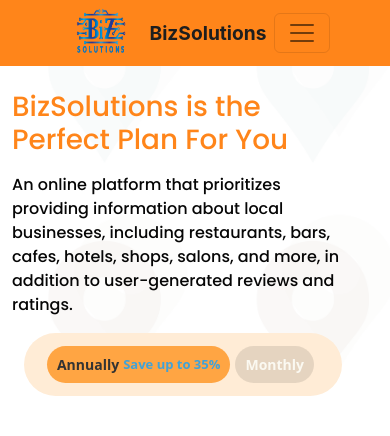
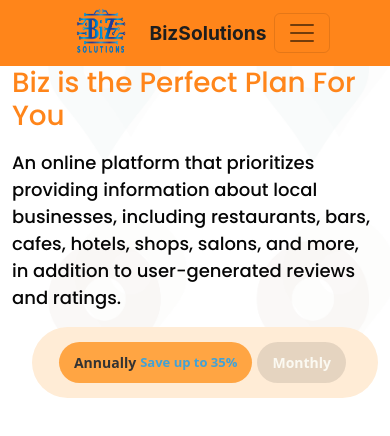
Before and after one commit to biz-admin-carlo/Bizsolutions, a React (Create React App) app: page /pricing in a window 390 px wide. Shown: the top 436 px of the page. Built offline with nearby package versions, Linux system fonts and the light colour scheme; no server answers.

Commit message:
updated pricing.js

```diff
--- a/src/assets/styles/AppInformation.css
+++ b/src/assets/styles/AppInformation.css
@@ -1,8 +1,25 @@
 .app-landing-page {
-	background-image: url(../app-landing-page-bg.png);
-	background-size: cover;
-	background-position: center;
-	background-repeat: no-repeat;
+    background-image: url(../app-landing-page-bg.png);
+    background-size: cover;
+    background-position: center;
+    background-repeat: no-repeat;
+}
+
+.content-container {
+    display: flex;
+    flex-direction: row;
+    justify-content: space-between;
+    align-items: center;
+}
+
+.text-section {
+    flex: 2;
+    padding-right: 20px;
+}
+
+.button-section {
+    flex: 1;
+    padding-left: 20px;
 }
 
 h1 {
@@ -23,20 +40,19 @@ p {
     vertical-align: middle;
 }
 
-/* Button CSS */
 .custom-btn {
     padding: 10px 15px;
     border: none;
     border-radius: 50px;
     cursor: pointer;
-    font-size: 16px;
+    font-size: 14px;
     display: flex;
-    align-items: center; /* Aligns items vertically in the center */
-    justify-content: center; /* Centers content horizontally */
-    vertical-align: middle; /* Ensure text alignment */
+    align-items: center;
+    justify-content: center;
+    vertical-align: middle;
     transition: background-color 0.3s;
+    max-width: 400px;
 }
-
 
 .custom-btn-light {
     background-color: #FFECD6;
@@ -45,35 +61,28 @@ p {
 }
 
 .custom-btn-secondary {
-    background-color: rgba(0, 0, 0, 0.1);;
+    background-color: rgba(0, 0, 0, 0.1);
     color: #FBF9F1;
     font-weight: bold;
-    width: auto; /* Adjust width as needed */
-    margin: 5px; /* Space between buttons */
+    width: auto;
+    margin: 5px;
 }
 
 .custom-btn-selected {
-    background-color: #FFA543; /* Selected button color */
+    background-color: #FFA543;
     color: #333;
     font-weight: bold;
 }
 
-/* Media Query */
 @media (max-width: 768px) {
-    h1 {
-        font-size: 24px; /* Smaller font size for h1 on smaller screens */
+    .content-container {
+        flex-direction: column;
+        align-items: flex-start;
     }
-    p {
-        font-size: 16px; /* Adjust paragraph font size as needed */
-    }
-    .custom-btn {
-        font-size: 14px; /* Smaller button text */
-        padding: 8px 10px; /* Adjust padding for smaller screens */
+
+    .text-section, .button-section {
+        flex: none;
+        width: 100%;
+        padding-right: 0;
     }
 }
-
-@media (max-width: 768px) {
-    .app-landing-page {
-        background-position: top; /* Adjust as necessary */
-    }
-}
--- a/src/components/AppInformation.js
+++ b/src/components/AppInformation.js
@@ -1,27 +1,23 @@
 import React, { useState } from 'react';
-import { Container, Row, Col } from 'react-bootstrap';
+import { Container } from 'react-bootstrap';
 import '../assets/styles/AppInformation.css';
 
 export default function Pricing() {
-    const [selected, setSelected] = useState('annual');
+    const [ selected, setSelected ] = useState('annual');
 
     const handleSelect = (button) => {
-      console.log("Previous selected state:", selected);
-      console.log("New button selected:", button);
       setSelected(button);
   };
     return (
+        <>
         <div className='app-landing-page'>
         <Container>
-                <Row className="py-4 w-100">
-                  <Col lg={8} md={6} sm={12}>
-                    <div>
-                        <h1 className='pt-lg-4'>BizSolutions is the Perfect Plan For You</h1>
+            <div className="content-container">
+                <div className="text-section">
+                    <h1 className='pt-lg-4'>Biz is the Perfect Plan For You</h1>
                     <p className="pt-2">An online platform that prioritizes providing information about local businesses, including restaurants, bars, cafes, hotels, shops, salons, and more, in addition to user-generated reviews and ratings.</p>
                 </div>
-                  </Col>
-                  <Col lg={4} md={6} sm={12}>
-                    <div className="container mt-lg-5">
+                <div className="button-section">
                     <div className="custom-btn custom-btn-light">
                         <button
                             className={`custom-btn ${selected === 'annual' ? 'custom-btn-selected' : 'custom-btn-secondary'}`}
@@ -37,12 +33,9 @@ export default function Pricing() {
                         </button>
                     </div>
                 </div>
-                  </Col>
-                </Row>
-                <Row>
-
-                </Row>
+            </div>
         </Container>
         </div>
+        </>
     );
 }
```
Lines whose indentation alone changed are shown as unchanged.
